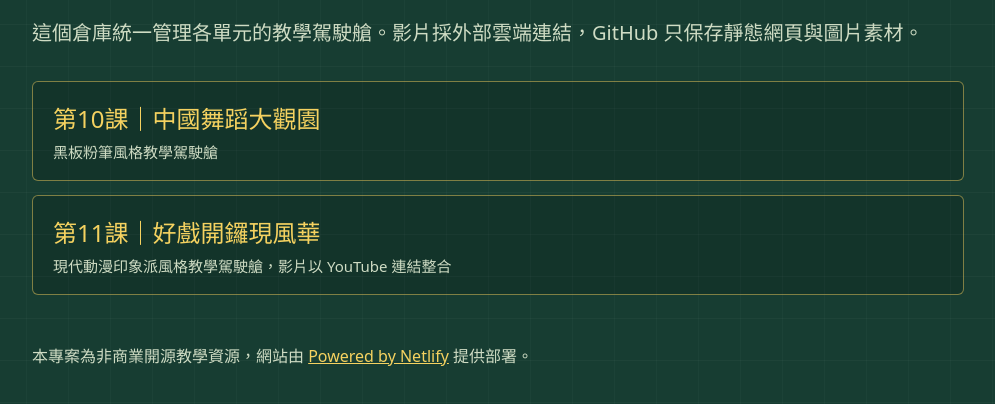
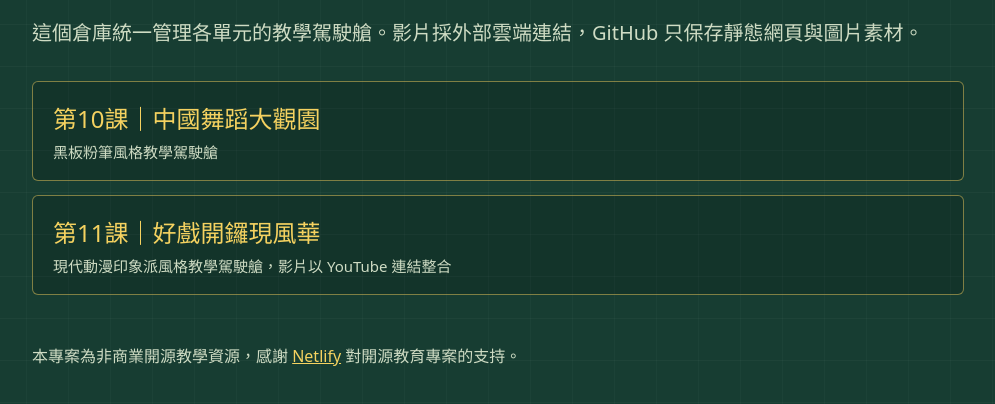
Before and after one commit to babyrabbit1202/teaching-dashboards-hub, a plain HTML site: page index.html in a window 1280 px wide. Shown: the part 144-548 px from the top of the page, without its empty margins (142-1137 px from the left). Drawn offline with Linux system fonts and the light colour scheme.

Commit message:
Update footer text to acknowledgeReword footer to a Netlify acknowledgement link Netlify support

```diff
--- a/index.html
+++ b/index.html
@@ -76,6 +76,6 @@
       </a>
     </section>
   </main>
-  <footer style="max-width:980px;margin:0 auto;padding:0 24px 40px;font-size:16px;color:#cfdcc4">本專案為非商業開源教學資源，網站由 <a href="https://www.netlify.com/" style="display:inline;padding:0;border:0;background:none;font-size:inherit;text-decoration:underline">Powered by Netlify</a> 提供部署。</footer>
+  <footer style="max-width:980px;margin:0 auto;padding:0 24px 40px;font-size:16px;color:#cfdcc4">本專案為非商業開源教學資源，感謝 <a href="https://www.netlify.com/" style="display:inline;padding:0;border:0;background:none;font-size:inherit;text-decoration:underline">Netlify</a> 對開源教育專案的支持。</footer>
 </body>
 </html>
```
